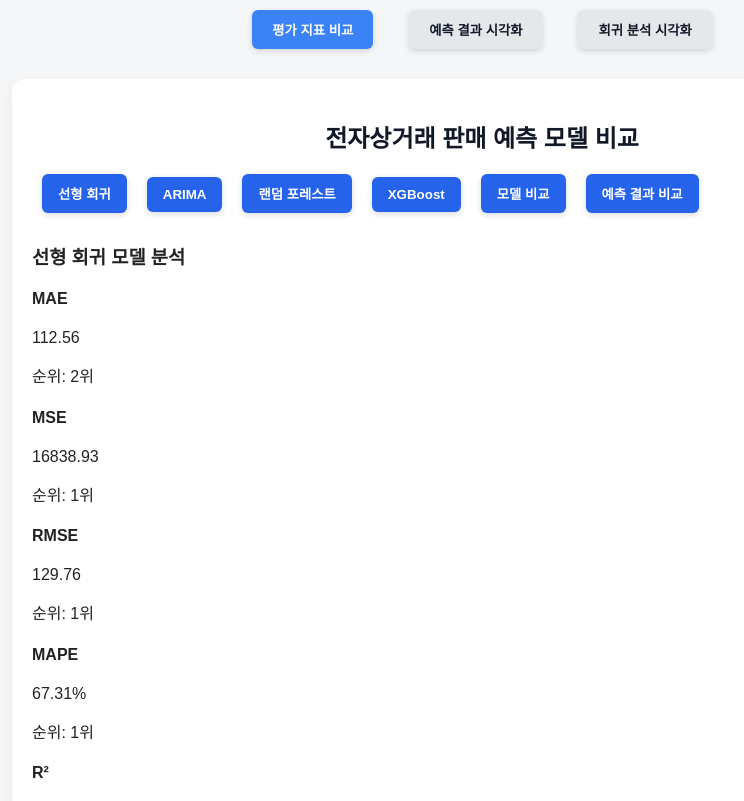
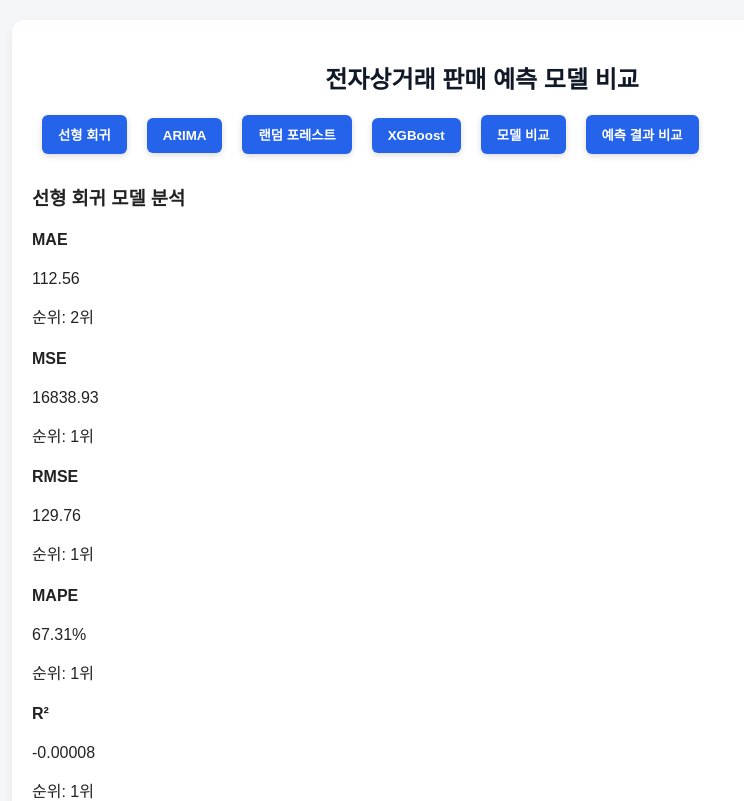
Before and after one commit to JoeyAJ/forecast-dashboard, a React (Create React App) app: page / in a window 1280 px wide. Shown: the top 801 px of the page, without its empty margins (158-902 px from the left). Built offline with nearby package versions, Linux system fonts and the light colour scheme; the HTML template or start-up script is replaced by a standard one.

Commit message:
Update App.js

```diff
--- a/src/App.js
+++ b/src/App.js
@@ -22,29 +22,7 @@
 
   return (
     <div>
-      {/* 删除这里的标题 */}
-
-      {/* Navigation buttons */}
-      <div className="button-container">
-        <button
-          className={`toggle-button ${activeTab === 'comparison' ? 'active' : 'inactive'}`}
-          onClick={() => setActiveTab('comparison')}
-        >
-          평가 지표 비교
-        </button>
-        <button
-          className={`toggle-button ${activeTab === 'visualization' ? 'active' : 'inactive'}`}
-          onClick={() => setActiveTab('visualization')}
-        >
-          예측 결과 시각화
-        </button>
-        <button
-          className={`toggle-button ${activeTab === 'regression' ? 'active' : 'inactive'}`}
-          onClick={() => setActiveTab('regression')}
-        >
-          회귀 분석 시각화
-        </button>
-      </div>
+      {/* 删除标题和导航按钮 */}
 
       {/* Content area */}
       <div className="chart-container">
```
